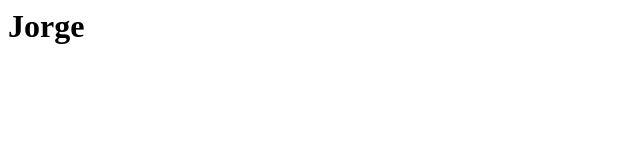
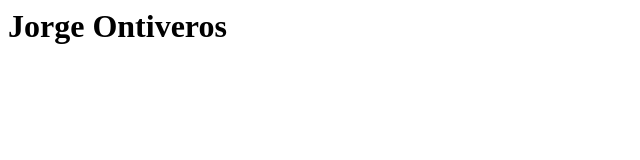
Before and after one commit to emmanuelle898/Ontiveros_ASF_F26, a plain HTML site: page html/index.html in a window 1280 px wide. Shown: the whole page, without its empty margins (0-640 px from the left). Drawn offline with Linux system fonts and the light colour scheme.

Commit message:
hello world

```diff
--- a/html/index.html
+++ b/html/index.html
@@ -1 +1 @@
-<h1> Jorge</h1>
+<h1> Jorge Ontiveros</h1>
```
